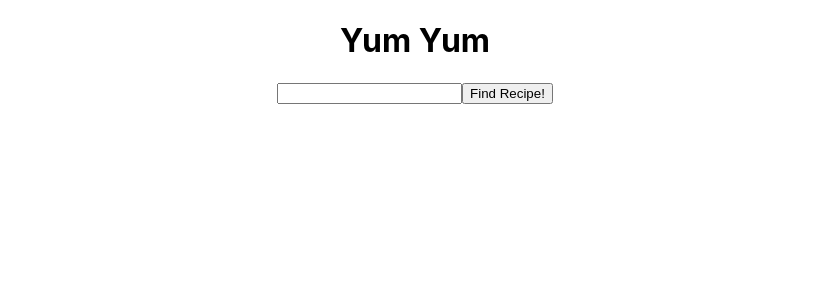
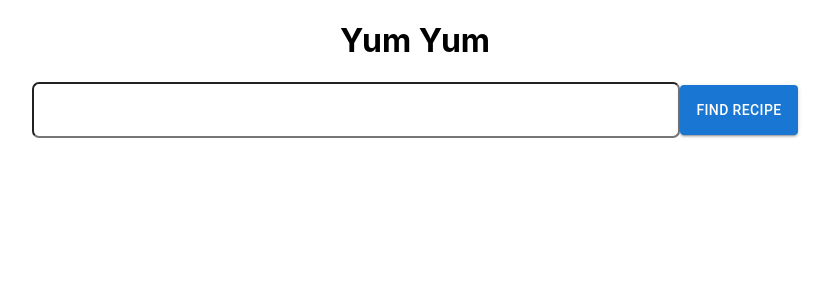
Before and after one commit to TyroneKong/Yum-Yum, a React (Create React App) app: page / in a window 1280 px wide. Shown: the top 300 px of the page, without its empty margins (225-1055 px from the left). Built offline with nearby package versions, Linux system fonts and the light colour scheme.

Commit message:
added images

```diff
--- a/package.json
+++ b/package.json
@@ -3,6 +3,9 @@
   "version": "0.1.0",
   "private": true,
   "dependencies": {
+    "@emotion/react": "^11.9.3",
+    "@emotion/styled": "^11.9.3",
+    "@mui/material": "^5.8.7",
     "@testing-library/jest-dom": "^5.16.4",
     "@testing-library/react": "^13.3.0",
     "@testing-library/user-event": "^13.5.0",
@@ -14,6 +17,7 @@
     "react": "^18.2.0",
     "react-dom": "^18.2.0",
     "react-scripts": "5.0.1",
+    "sass": "^1.53.0",
     "typescript": "^4.7.4",
     "web-vitals": "^2.1.4"
   },
--- a/src/App.tsx
+++ b/src/App.tsx
@@ -1,6 +1,6 @@
 import React, {FC, useState, createContext} from 'react';
 import './App.css';
-import { Recipe } from './components/recipe';
+import {Recipe} from './components/recipes/recipe'
 
 
 
--- /dev/null
+++ b/src/components/recipes/recipe.scss
@@ -0,0 +1,9 @@
+.input {
+  border-radius: 7px;
+  min-width: 50%;
+  height: 50px;
+}
+
+button {
+  height: 50px;
+}
--- a/src/components/recipe.tsx
+++ b/src/components/recipes/recipe.tsx
@@ -1,9 +1,9 @@
 import axios from 'axios';
-import React, {FC, useRef, useContext, useEffect, useState} from 'react';
-
-import { GreetContext } from '../App';
-
-
+import React, {FC, useRef, useContext, useState} from 'react';
+import { Button } from '@mui/material';
+import { GreetContext } from '../../App';
+import { RecipeList } from './recipeList';
+import './recipe.scss'
 
 
 
@@ -15,7 +15,7 @@ export const Recipe:FC =()=> {
 // using the context
 
 const value = useContext(GreetContext)
-const [recipeName, setRecipeName] = useState<string>("")
+const [recipeData, setRecipeData] = useState<string |null>(null)
 
 
 
@@ -23,9 +23,9 @@ const getRecipeList= async ()=>{
     try {
         const {data} = await axios.get(`http://localhost:8080/recipeList/${value?.input}`)
         console.log(data.results)
-        setRecipeName(data.results[1].name)
+        setRecipeData(data.results)
     } catch (error) {
-
+        console.log(error)
     }
 }
 
@@ -34,10 +34,11 @@ e.preventDefault()
 
 getRecipeList()
 
-        formRef.current?.reset()
+formRef.current?.reset()
 
 
 }
+
 
 
 
@@ -49,16 +50,20 @@ value?.setInput(e.currentTarget.value)
 }
 
 
+
+
+
+
     return (
     <div>
         <h1>Yum Yum</h1>
  <form ref={formRef}onSubmit={fetchData}>
- <input  onChange={handleInput} required></input>
+ <input className='input'  onChange={handleInput} required></input>
 
 
-<button type='submit'>Find Recipe!</button>
+<Button variant='contained' type='submit'>Find Recipe</Button>
  </form>
- {recipeName}
+ <RecipeList recipedata={recipeData}  />
     </div>
   );
 }
--- /dev/null
+++ b/src/components/recipes/recipeCards.scss
@@ -0,0 +1,9 @@
+.card {
+  display: flex;
+  box-shadow: rgba(0, 0, 0, 0.75) 0rem 0.3125rem 0.9375rem;
+
+  &__img {
+    width: 250px;
+    height: 200px;
+  }
+}
--- /dev/null
+++ b/src/components/recipes/recipeCards.tsx
@@ -0,0 +1,16 @@
+import  React, {FC} from 'react';
+import './recipeCards.scss'
+
+
+export interface cardProps {
+data:any
+
+}
+
+export const RecipeCard:FC<cardProps>= ({data})=> {
+  return (
+    <div className='card'>
+      <img className='card__img' src={data} alt="food-img"></img>
+    </div>
+  );
+}
--- /dev/null
+++ b/src/components/recipes/recipeList.scss
@@ -0,0 +1,8 @@
+.card__container {
+  display: flex;
+  justify-content: center;
+  align-items: center;
+  flex-wrap: wrap;
+  margin-top: 100px;
+  gap: 10px;
+}
--- /dev/null
+++ b/src/components/recipes/recipeList.tsx
@@ -0,0 +1,20 @@
+import React, {FC} from 'react';
+import {RecipeCard} from './recipeCards'
+import './recipeList.scss'
+
+
+export interface recipeProps {
+
+recipedata:any
+
+}
+
+export const RecipeList:FC<recipeProps> = ({recipedata})=> {
+  return (
+    <div className='card__container'>
+{ recipedata?.map((data: any)=>{
+ return  <RecipeCard data={data.thumbnail_url}/>
+})}
+    </div>
+  );
+}
```
Also changed, not shown: src/components/recipeCards.tsx (deleted, +0 -12 lines), src/components/recipeList.tsx (deleted, +0 -12 lines), 2 other files (tests, documents, lock files or other folders).
